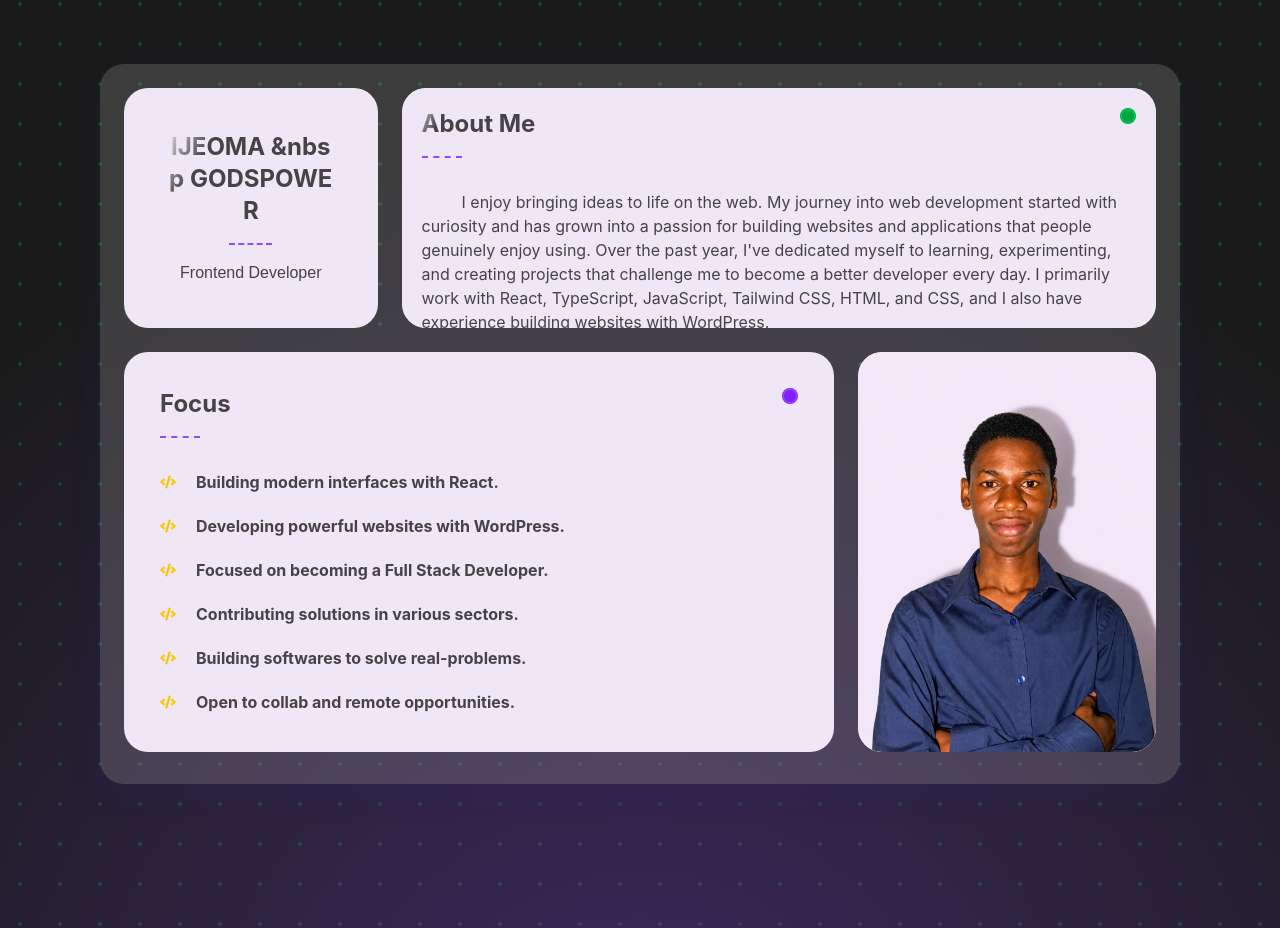
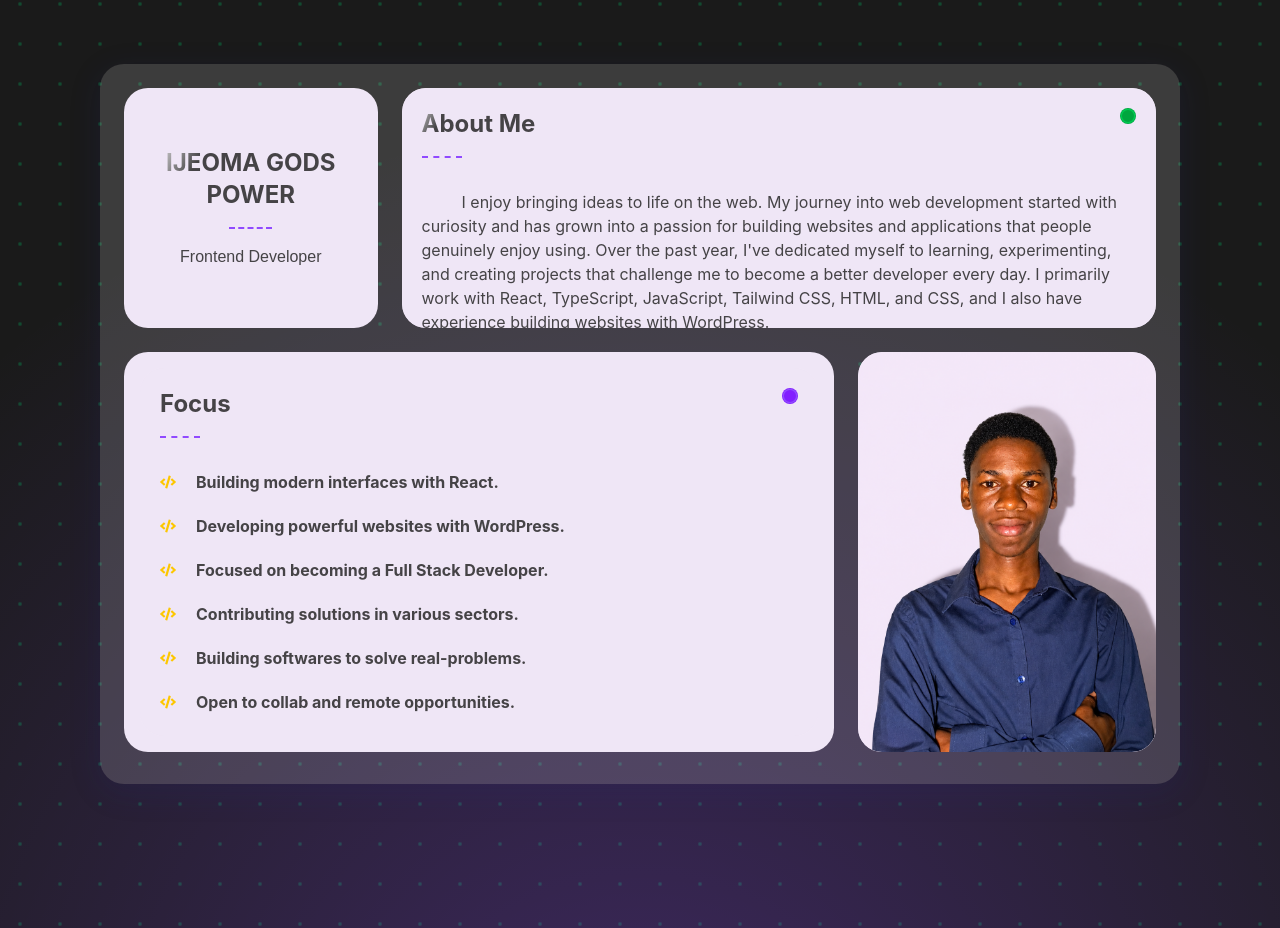
Before and after one commit to ijeomagodspower/ijeomagodspower, a React (Vite) app: page / in a window 1280 px wide. Shown: the part 936-1864 px from the top of the page. Built offline with nearby package versions, Linux system fonts and the light colour scheme.

Commit message:
namespacing

```diff
--- a/src/Components/About/About.tsx
+++ b/src/Components/About/About.tsx
@@ -4,7 +4,7 @@ import { FaCode } from "react-icons/fa";
 import ShinyText from "../../../@/components/ShinyText";
 
 const About = () => {
-  const myName = "IJEOMA &nbsp GODSPOWER";
+  const myName = "IJEOMA    GODSPOWER";
 
   return (
     <section
```
